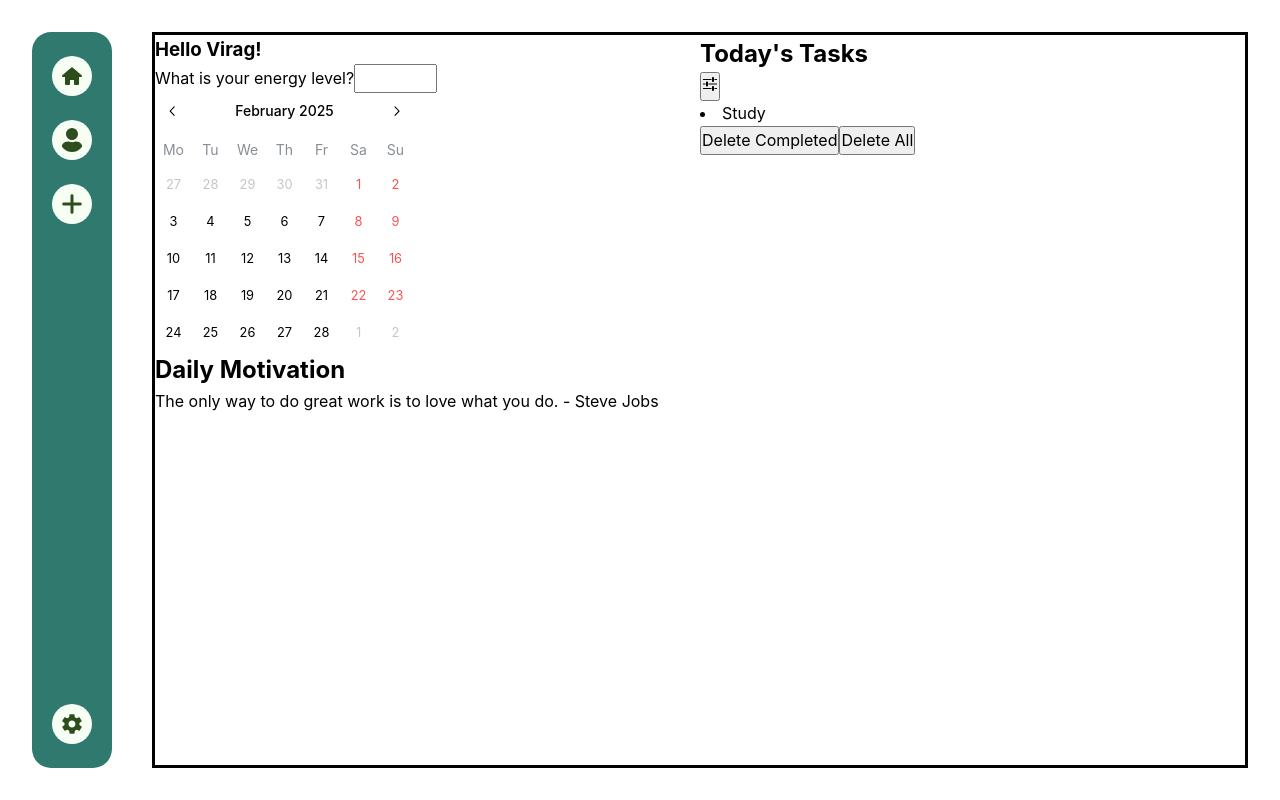
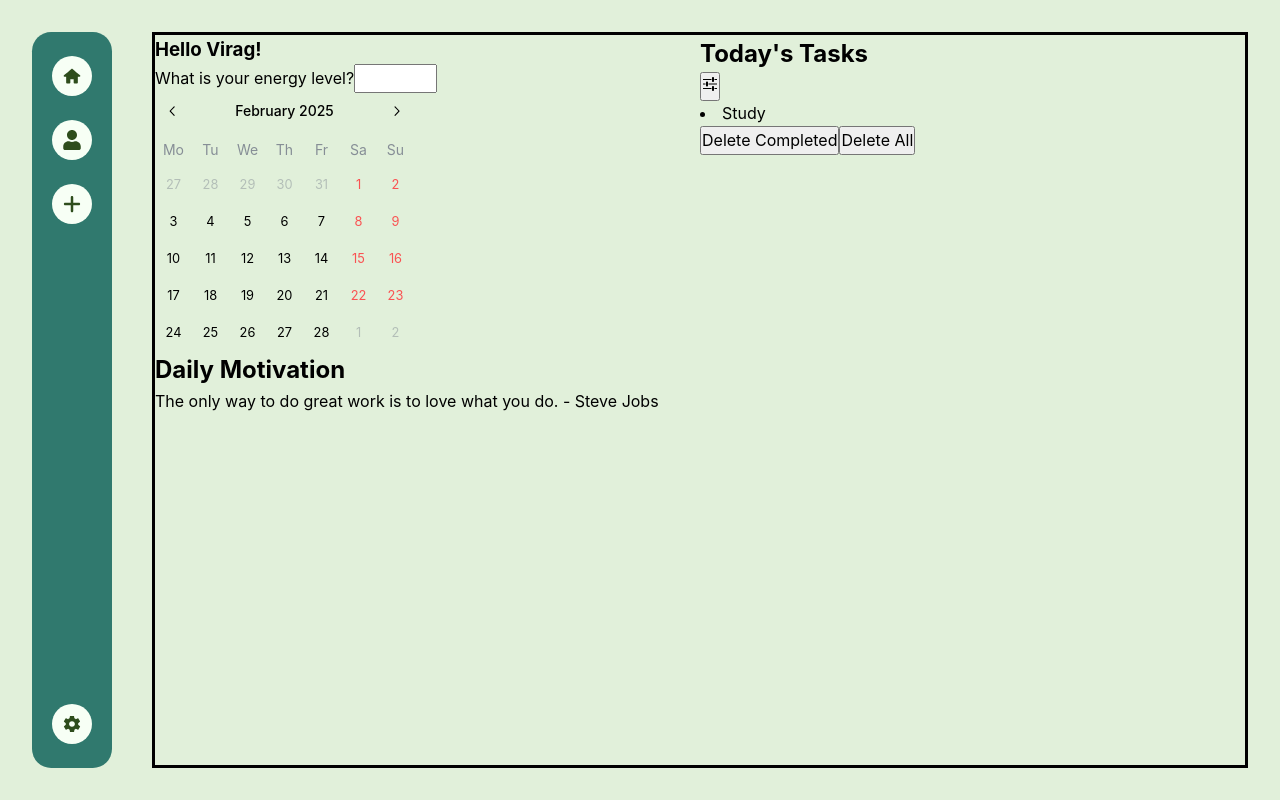
Before and after one commit to virag-ky/TaskVibe, a React (Vite) app in the folder src/renderer/: page / in a window 1280 px wide. Built offline with nearby package versions, Linux system fonts and the light colour scheme.

Commit message:
Set up React Router DOM

```diff
--- a/package.json
+++ b/package.json
@@ -25,7 +25,8 @@
     "@mantine/hooks": "^7.17.0",
     "dayjs": "^1.11.13",
     "electron-updater": "^6.1.7",
-    "react-icons": "^5.5.0"
+    "react-icons": "^5.5.0",
+    "react-router-dom": "^7.2.0"
   },
   "devDependencies": {
     "@electron-toolkit/eslint-config": "^1.0.2",
--- a/src/renderer/src/App.jsx
+++ b/src/renderer/src/App.jsx
@@ -1,14 +1,23 @@
 import '@mantine/core/styles.css'
 import '@mantine/dates/styles.css'
 import { MantineProvider } from '@mantine/core'
+import { MemoryRouter, Route, Routes } from 'react-router-dom'
 import Navbar from './components/Navbar'
-import Main from './components/Main'
+import Home from './pages/Home'
+import Profile from './pages/Profile'
+import Settings from './pages/settings'
 
 function App() {
   return (
     <MantineProvider>
-      <Navbar />
-      <Main />
+      <MemoryRouter>
+        <Navbar />
+        <Routes>
+          <Route path="/" element={<Home />} />
+          <Route path="/profile" element={<Profile />} />
+          <Route path="/settings" element={<Settings />} />
+        </Routes>
+      </MemoryRouter>
     </MantineProvider>
   )
 }
--- a/src/renderer/src/assets/main.css
+++ b/src/renderer/src/assets/main.css
@@ -23,6 +23,7 @@ body {
   gap: 2.5rem;
   padding: 2rem;
   height: 100vh;
+  background: var(--base-light-green);
 }
 
 /* Navbar */
@@ -44,19 +45,21 @@ nav {
   gap: 1.5rem;
 }
 
-.nav-icon {
-  background: var(--base-light-green);
+.nav-button {
+  display: flex;
+  justify-content: center;
+  align-items: center;
   background: var(--white-green);
   color: var(--dark-green);
   border-radius: 50%;
+  border: none;
   width: 2.5rem;
   height: 2.5rem;
-  padding: 0.5rem;
   cursor: pointer;
   transition: 0.5s;
 }
 
-.nav-icon:hover {
+.nav-button:hover {
   transform: scale(1.15);
 }
 
--- a/src/renderer/src/components/Main.jsx
+++ /dev/null
@@ -1,21 +0,0 @@
-import Greeting from './Greeting'
-import CalendarComponent from './CalendarComponent'
-import DailyMotivation from './DailyMotivaton'
-import TaskList from './TaskList'
-
-function Main() {
-  return (
-    <main>
-      <section className="column-1">
-        <Greeting />
-        <CalendarComponent />
-        <DailyMotivation />
-      </section>
-      <section className="column-2">
-        <TaskList />
-      </section>
-    </main>
-  )
-}
-
-export default Main
--- a/src/renderer/src/components/Navbar.jsx
+++ b/src/renderer/src/components/Navbar.jsx
@@ -1,18 +1,28 @@
+import { useNavigate } from 'react-router-dom'
 import { TiHome } from 'react-icons/ti'
 import { FaUser } from 'react-icons/fa'
 import { IoMdSettings } from 'react-icons/io'
 import { FaPlus } from 'react-icons/fa6'
 
 function Navbar() {
+  const navigate = useNavigate()
+
   return (
     <nav>
       <div className="main-navigation-icons">
-        <TiHome className="nav-icon" />
-        <FaUser className="nav-icon" />
-        <FaPlus className="nav-icon" />
+        <button className="nav-button" onClick={() => navigate('/')}>
+          <TiHome size={20} />
+        </button>
+        <button className="nav-button" onClick={() => navigate('/profile')}>
+          <FaUser size={20} />
+        </button>
+        <button className="nav-button">
+          <FaPlus size={20} />
+        </button>
       </div>
-
-      <IoMdSettings className="nav-icon" />
+      <button className="nav-button" onClick={() => navigate('/settings')}>
+        <IoMdSettings size={20} />
+      </button>
     </nav>
   )
 }
--- /dev/null
+++ b/src/renderer/src/pages/Home.jsx
@@ -0,0 +1,21 @@
+import Greeting from '../components/Greeting'
+import CalendarComponent from '../components/CalendarComponent'
+import DailyMotivation from '../components/DailyMotivaton'
+import TaskList from '../components/TaskList'
+
+function Home() {
+  return (
+    <main>
+      <section className="column-1">
+        <Greeting />
+        <CalendarComponent />
+        <DailyMotivation />
+      </section>
+      <section className="column-2">
+        <TaskList />
+      </section>
+    </main>
+  )
+}
+
+export default Home
--- /dev/null
+++ b/src/renderer/src/pages/Profile.jsx
@@ -0,0 +1,5 @@
+function Profile() {
+  return <h1>Profile Page</h1>
+}
+
+export default Profile
--- /dev/null
+++ b/src/renderer/src/pages/Settings.jsx
@@ -0,0 +1,5 @@
+function Settings() {
+  return <h1>Settings</h1>
+}
+
+export default Settings
```
Also changed, not shown: 1 other file (tests, documents, lock files or other folders).
